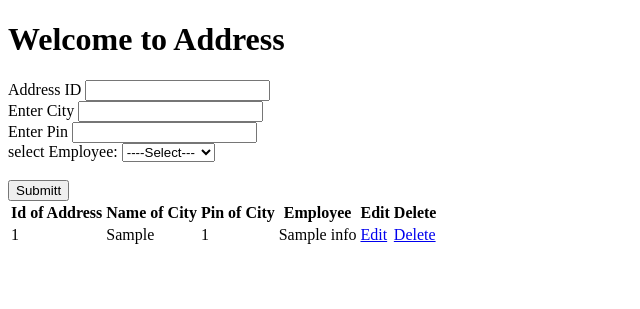
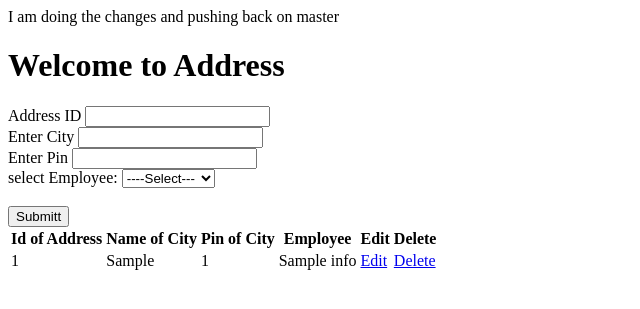
Before and after one commit to ranjeet0620/test, a Django app: page /adr/first/ in a window 1280 px wide. Shown: the top 309 px of the page, without its empty margins (0-640 px from the left). Run offline with Django 3.2, Linux system fonts and the light colour scheme; tables that the repository leaves empty hold one stand-in row (values such as "Sample post").

Commit message:
changes on addredss.html made from pycharm and pushing changes to master

```diff
--- a/templates/address.html
+++ b/templates/address.html
@@ -4,6 +4,7 @@
     <meta charset="UTF-8">
     <title>Chnages made on master </title>
 </head>
+I am doing the changes and pushing back on master
 <body>
 <h1>Welcome to Address</h1>
             {{msg}}
```
